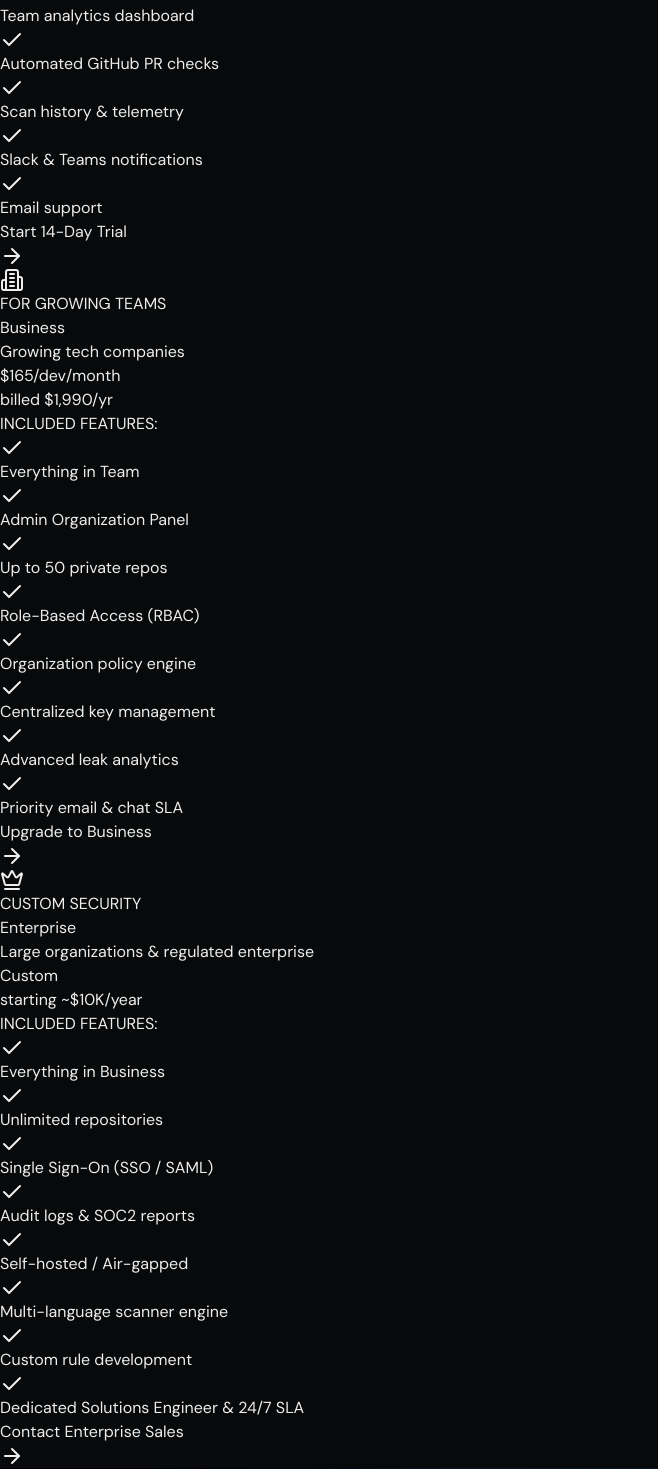
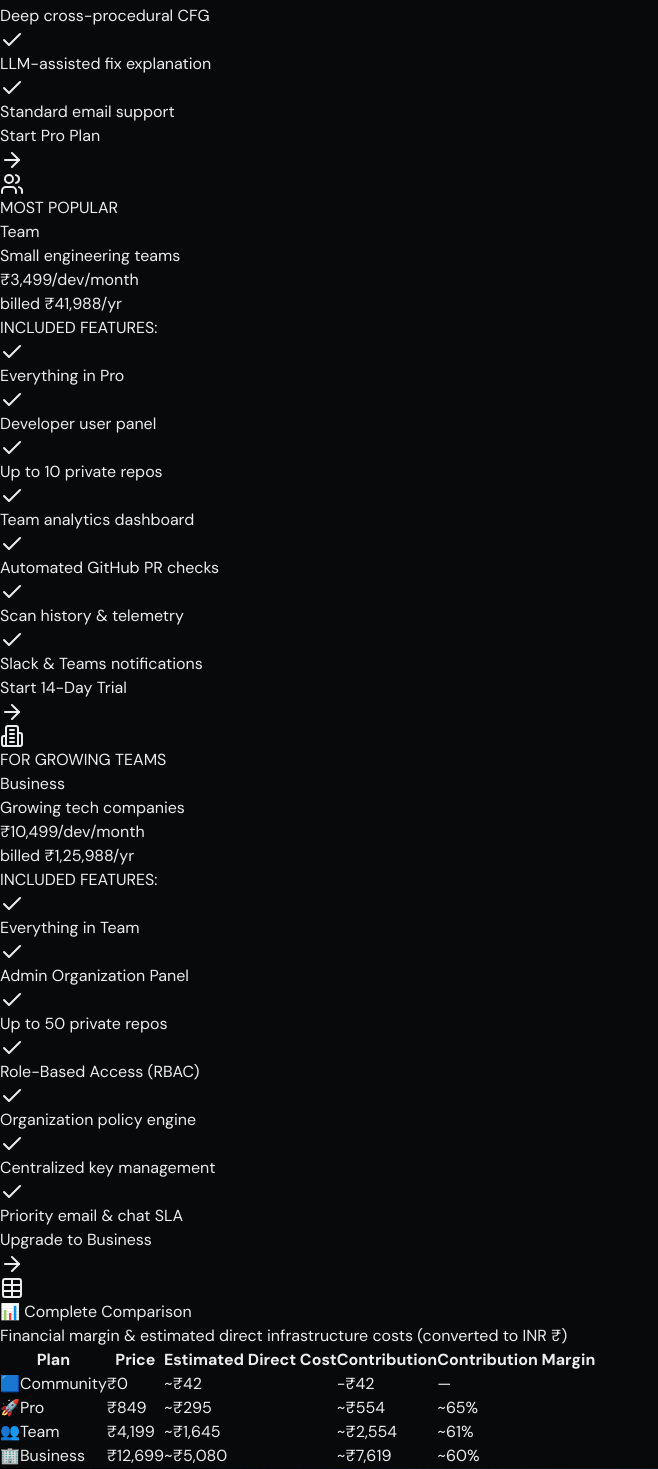
Before and after one commit to vanshpatil16/VH26-DOMINATORS-5.0, a React (Vite) app in the folder frontend/client/: page / in a window 1280 px wide. Shown: the part 9141-10610 px from the top of the page, without its empty margins (0-658 px from the left). Built offline with nearby package versions, Linux system fonts and the light colour scheme.

Commit message:
feat: update PricingSection with INR prices and Complete Financial Comparison table

```diff
--- a/frontend/client/src/components/PricingSection.tsx
+++ b/frontend/client/src/components/PricingSection.tsx
@@ -1,9 +1,9 @@
 /**
- * CodeGate — Interactive Pricing Section & Subscription Plans
- * Displays Community (Free), Team ($49/mo), Business ($199/mo), and Enterprise ($10K+/yr) tiers.
+ * CodeGate — Interactive Pricing Section & Complete Financial Comparison
+ * Converts USD pricing matrix into Indian Rupees (INR ₹) with detailed contribution margins.
  */
 import { useState } from "react";
-import { Check, Zap, Building2, Users, Crown, ArrowRight, Sparkles } from "lucide-react";
+import { Check, Zap, Building2, Users, Rocket, ArrowRight, Sparkles, Table } from "lucide-react";
 
 interface PlanTier {
   id: string;
@@ -33,8 +33,8 @@
       id: "community",
       name: "Community",
       badge: "FREE FOREVER",
-      priceMonthly: "$0",
-      priceAnnual: "$0",
+      priceMonthly: "₹0",
+      priceAnnual: "₹0",
       periodLabel: "forever",
       bestFor: "Students, OSS & individual devs",
       description: "Core static analysis for independent developers and open-source projects.",
@@ -56,29 +56,53 @@
       ctaClass: "bg-[#161922] text-white hover:bg-[#202432] border border-[#2b3042]",
     },
     {
+      id: "pro",
+      name: "Pro",
+      badge: "FOR INDIVIDUAL PROS",
+      priceMonthly: "₹849",
+      priceAnnual: "₹699",
+      periodLabel: annual ? "billed ₹8,388/yr" : "per month",
+      bestFor: "Freelancers & pro developers",
+      description: "Enhanced scanning bandwidth with deep CFG resolution and unlimited private repos.",
+      accentColor: "#ec4899",
+      badgeBg: "bg-pink-500/15",
+      badgeBorder: "border-pink-500/40",
+      badgeText: "text-pink-400",
+      icon: <Rocket className="w-5 h-5 text-pink-400" />,
+      features: [
+        "Everything in Community",
+        "Up to 3 private repos",
+        "Priority analysis pipeline",
+        "Deep cross-procedural CFG",
+        "LLM-assisted fix explanation",
+        "Standard email support",
+      ],
+      ctaLabel: "Start Pro Plan",
+      ctaClass: "bg-pink-600 text-white hover:bg-pink-500 shadow-lg shadow-pink-600/30 font-semibold",
+    },
+    {
       id: "team",
       name: "Team",
       badge: "MOST POPULAR",
       popular: true,
-      priceMonthly: "$49",
-      priceAnnual: "$41",
-      periodLabel: annual ? "billed $490/yr" : "per month",
+      priceMonthly: "₹4,199",
+      priceAnnual: "₹3,499",
+      periodLabel: annual ? "billed ₹41,988/yr" : "per month",
       bestFor: "Small engineering teams",
-      description: "Everything in Community plus team telemetry, PR checks, and user dashboard.",
+      description: "Everything in Pro plus team telemetry, PR checks, and user dashboard.",
       accentColor: "#007aff",
       badgeBg: "bg-[#007aff]/15",
       badgeBorder: "border-[#007aff]/40",
       badgeText: "text-[#007aff]",
       icon: <Users className="w-5 h-5 text-[#007aff]" />,
       features: [
-        "Everything in Community",
+        "Everything in Pro",
         "Developer user panel",
         "Up to 10 private repos",
         "Team analytics dashboard",
         "Automated GitHub PR checks",
         "Scan history & telemetry",
         "Slack & Teams notifications",
-        "Email support",
       ],
       ctaLabel: "Start 14-Day Trial",
       ctaClass: "bg-[#007aff] text-white hover:bg-[#0066d6] shadow-lg shadow-blue-600/30 font-semibold",
@@ -87,9 +111,9 @@
       id: "business",
       name: "Business",
       badge: "FOR GROWING TEAMS",
-      priceMonthly: "$199",
-      priceAnnual: "$165",
-      periodLabel: annual ? "billed $1,990/yr" : "per month",
+      priceMonthly: "₹12,699",
+      priceAnnual: "₹10,499",
+      periodLabel: annual ? "billed ₹1,25,988/yr" : "per month",
       bestFor: "Growing tech companies",
       description: "Admin organization portal, RBAC permissions, and centralized policy rules.",
       accentColor: "#a855f7",
@@ -104,38 +128,49 @@
         "Role-Based Access (RBAC)",
         "Organization policy engine",
         "Centralized key management",
-        "Advanced leak analytics",
         "Priority email & chat SLA",
       ],
       ctaLabel: "Upgrade to Business",
       ctaClass: "bg-purple-600 text-white hover:bg-purple-500 shadow-lg shadow-purple-600/30 font-semibold",
     },
+  ];
+
+  const FINANCIAL_COMPARISON = [
     {
-      id: "enterprise",
-      name: "Enterprise",
-      badge: "CUSTOM SECURITY",
-      priceMonthly: "Custom",
-      priceAnnual: "Custom",
-      periodLabel: "starting ~$10K/year",
-      bestFor: "Large organizations & regulated enterprise",
-      description: "Self-hosted deployments, SAML/SSO, compliance reports, and 24/7 SLA.",
-      accentColor: "#ef4444",
-      badgeBg: "bg-red-500/15",
-      badgeBorder: "border-red-500/40",
-      badgeText: "text-red-400",
-      icon: <Crown className="w-5 h-5 text-red-400" />,
-      features: [
-        "Everything in Business",
-        "Unlimited repositories",
-        "Single Sign-On (SSO / SAML)",
-        "Audit logs & SOC2 reports",
-        "Self-hosted / Air-gapped",
-        "Multi-language scanner engine",
-        "Custom rule development",
-        "Dedicated Solutions Engineer & 24/7 SLA",
-      ],
-      ctaLabel: "Contact Enterprise Sales",
-      ctaClass: "bg-gradient-to-r from-red-600 to-amber-600 text-white hover:opacity-95 shadow-lg shadow-red-600/30 font-semibold",
+      plan: "Community",
+      icon: "🟦",
+      price: "₹0",
+      estCost: "~₹42",
+      contribution: "-₹42",
+      margin: "—",
+      badgeClass: "bg-blue-500/10 text-blue-400 border-blue-500/20",
+    },
+    {
+      plan: "Pro",
+      icon: "🚀",
+      price: "₹849",
+      estCost: "~₹295",
+      contribution: "~₹554",
+      margin: "~65%",
+      badgeClass: "bg-pink-500/10 text-pink-400 border-pink-500/20",
+    },
+    {
+      plan: "Team",
+      icon: "👥",
+      price: "₹4,199",
+      estCost: "~₹1,645",
+      contribution: "~₹2,554",
+      margin: "~61%",
+      badgeClass: "bg-indigo-500/10 text-indigo-400 border-indigo-500/20",
+    },
+    {
+      plan: "Business",
+      icon: "🏢",
+      price: "₹12,699",
+      estCost: "~₹5,080",
+      contribution: "~₹7,619",
+      margin: "~60%",
+      badgeClass: "bg-purple-500/10 text-purple-400 border-purple-500/20",
     },
   ];
 
@@ -145,7 +180,7 @@
       <div className="max-w-[1200px] mx-auto text-center space-y-3 mb-10">
         <div className="inline-flex items-center gap-2 px-3 py-0.5 rounded-md bg-indigo-500/10 border border-indigo-500/25 text-indigo-300 text-xs font-mono font-medium">
           <Sparkles className="w-3.5 h-3.5 text-indigo-400" />
-          <span>Transparent Developer Tiers</span>
+          <span>Transparent Developer Tiers (INR ₹)</span>
         </div>
 
         <h2 className="text-2xl sm:text-3xl md:text-4xl font-bold tracking-tight text-white">
@@ -153,7 +188,7 @@
         </h2>
 
         <p className="text-xs sm:text-sm text-zinc-400 max-w-xl mx-auto leading-relaxed">
-          From individual open-source developers to large enterprise security leads. Catch leaks early and automate code fixes.
+          From individual open-source developers to growing engineering teams. Catch leaks early and automate code fixes.
         </p>
 
         {/* Monthly / Annual Toggle */}
@@ -182,7 +217,7 @@
       </div>
 
       {/* 4 Cards Grid */}
-      <div className="max-w-[1280px] mx-auto grid grid-cols-1 md:grid-cols-2 lg:grid-cols-4 gap-5 items-stretch">
+      <div className="max-w-[1280px] mx-auto grid grid-cols-1 md:grid-cols-2 lg:grid-cols-4 gap-5 items-stretch mb-16">
         {PLANS.map((plan) => (
           <div
             key={plan.id}
@@ -214,7 +249,7 @@
                   <span className="text-2xl font-bold text-white font-mono tracking-tight">
                     {annual ? plan.priceAnnual : plan.priceMonthly}
                   </span>
-                  {plan.priceMonthly !== "Custom" && (
+                  {plan.priceMonthly !== "₹0" && (
                     <span className="text-xs text-zinc-400">/dev/month</span>
                   )}
                 </div>
@@ -250,6 +285,53 @@
           </div>
         ))}
       </div>
+
+      {/* Complete Financial Comparison Table */}
+      <div className="max-w-[1000px] mx-auto rounded-xl bg-[#0d0f14] border border-white/[0.08] p-6 shadow-xl">
+        <div className="flex items-center gap-3 mb-6">
+          <div className="p-2 rounded-lg bg-indigo-500/10 border border-indigo-500/25 text-indigo-400">
+            <Table className="w-5 h-5" />
+          </div>
+          <div>
+            <h3 className="text-lg font-bold text-white flex items-center gap-2">
+              <span>📊 Complete Comparison</span>
+            </h3>
+            <p className="text-xs text-zinc-400">Financial margin & estimated direct infrastructure costs (converted to INR ₹)</p>
+          </div>
+        </div>
+
+        <div className="overflow-x-auto">
+          <table className="w-full text-left text-xs font-mono">
+            <thead>
+              <tr className="border-b border-white/[0.08] text-zinc-400 uppercase text-[10px]">
+                <th className="py-3 px-4 font-semibold">Plan</th>
+                <th className="py-3 px-4 font-semibold">Price</th>
+                <th className="py-3 px-4 font-semibold">Estimated Direct Cost</th>
+                <th className="py-3 px-4 font-semibold">Contribution</th>
+                <th className="py-3 px-4 font-semibold text-right">Contribution Margin</th>
+              </tr>
+            </thead>
+            <tbody className="divide-y divide-white/[0.05] text-zinc-200">
+              {FINANCIAL_COMPARISON.map((row) => (
+                <tr key={row.plan} className="hover:bg-white/[0.02] transition-colors">
+                  <td className="py-3.5 px-4 font-bold text-white flex items-center gap-2">
+                    <span className="text-sm">{row.icon}</span>
+                    <span>{row.plan}</span>
+                  </td>
+                  <td className="py-3.5 px-4 font-semibold">{row.price}</td>
+                  <td className="py-3.5 px-4 text-zinc-400">{row.estCost}</td>
+                  <td className={`py-3.5 px-4 font-semibold ${row.contribution.startsWith("-") ? "text-rose-400" : "text-emerald-400"}`}>
+                    {row.contribution}
+                  </td>
+                  <td className="py-3.5 px-4 font-bold text-indigo-400 text-right">
+                    {row.margin}
+                  </td>
+                </tr>
+              ))}
+            </tbody>
+          </table>
+        </div>
+      </div>
     </section>
   );
 }
```
